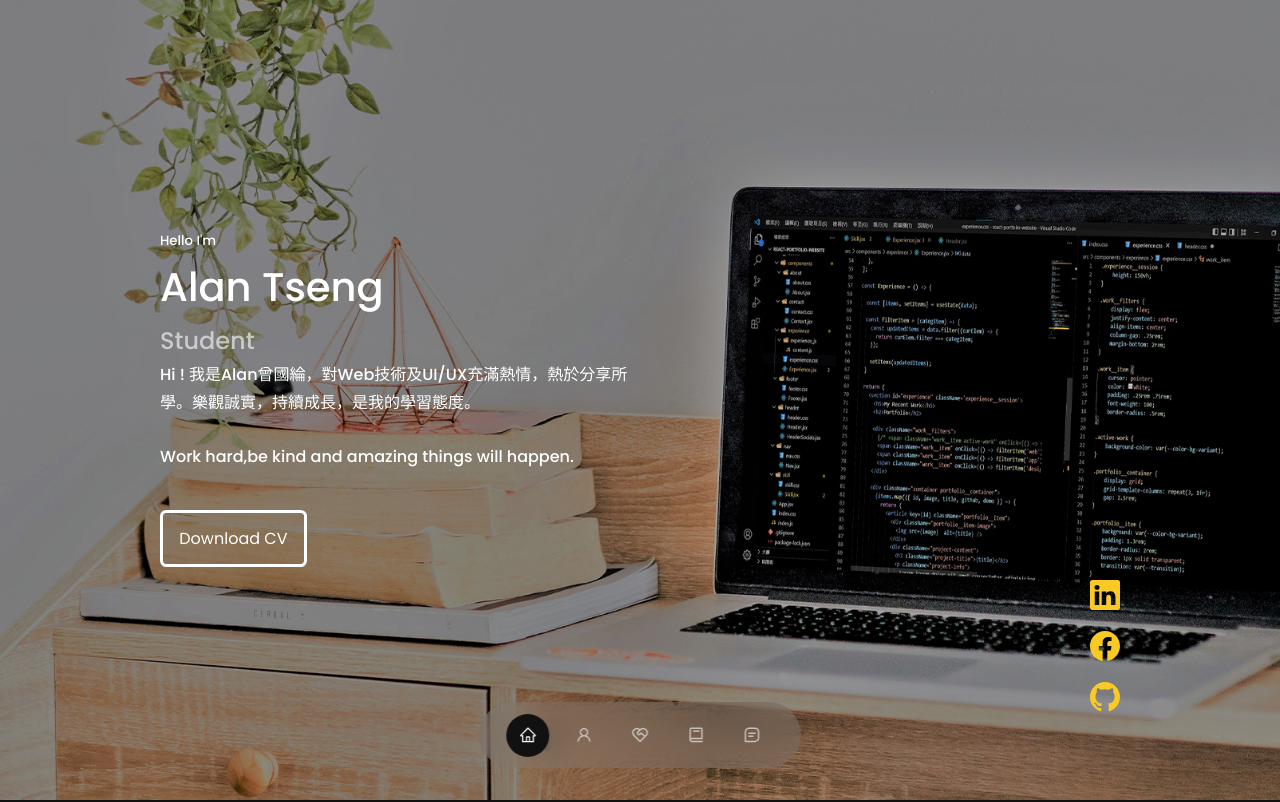
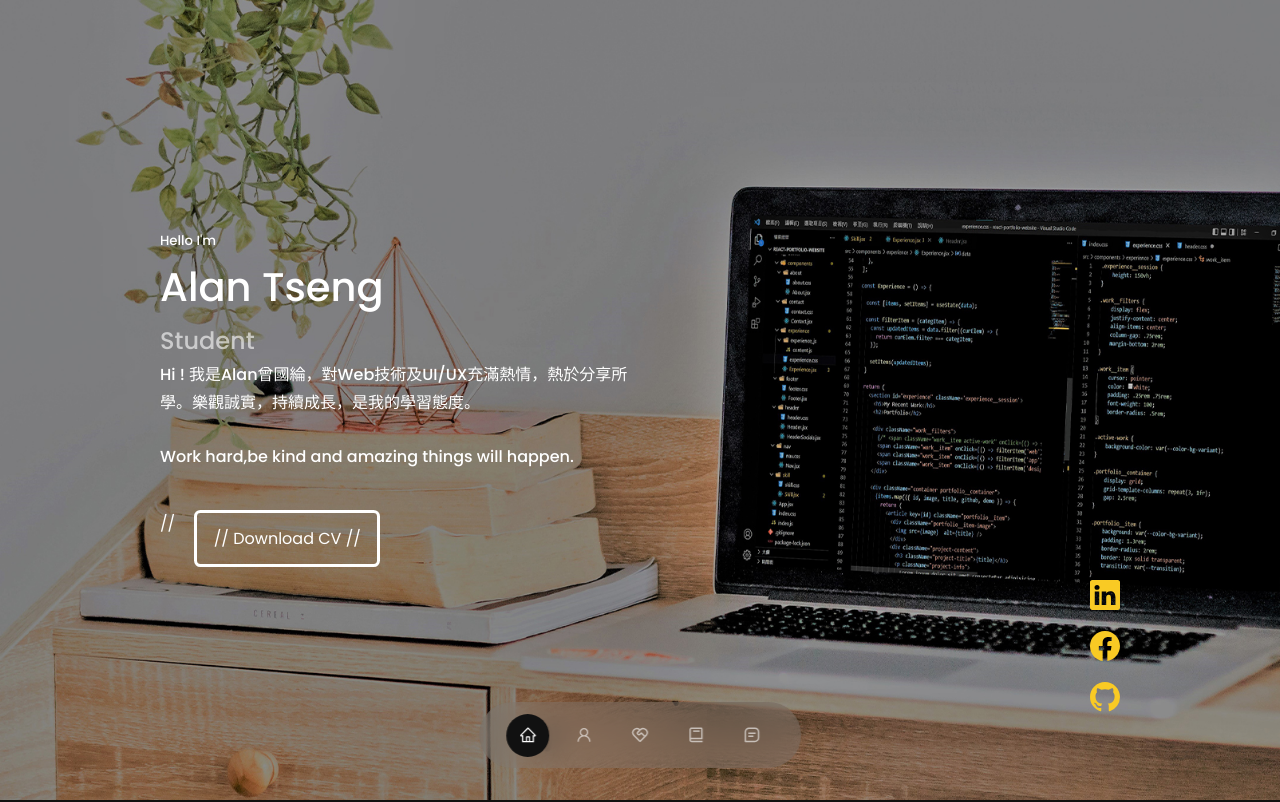
Before and after one commit to 02071819/tsengkuolun-portfolio, a React (Create React App) app: page / in a window 1280 px wide. Shown: the top 802 px of the page. Built offline with nearby package versions, Linux system fonts and the light colour scheme.

Commit message:
Update Header.jsx

```diff
--- a/src/components/header/Header.jsx
+++ b/src/components/header/Header.jsx
@@ -20,9 +20,9 @@ const Header = () => {
           <h4>Work hard,be kind and amazing things will happen.</h4>
 
           <div className="cta">
-            <a href={CV} className="header_btn">
-              Download CV
-            </a>
+//             <a href={CV} download className="header_btn">
+//               Download CV
+//             </a>
           </div>
         </div>
         <HeaderSocials />
```
